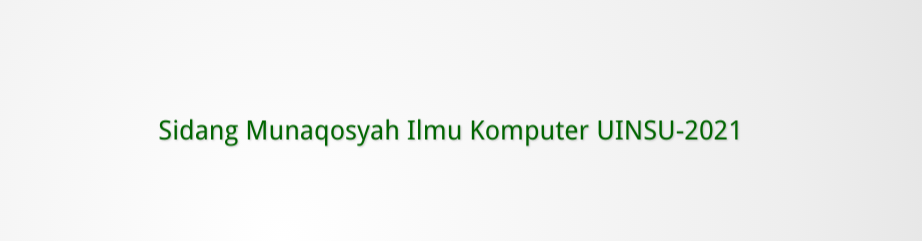
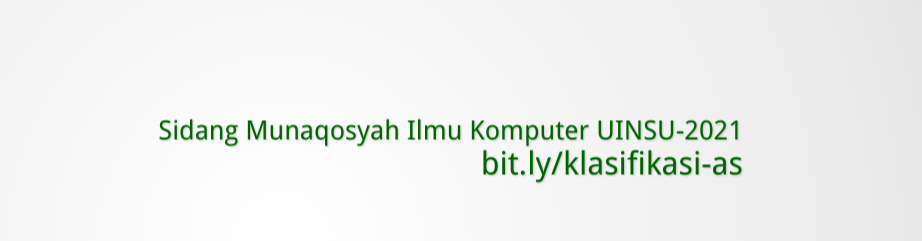
Before and after one commit to adamzvx/klasifikasi-indikasi-terorisme-naivebayes, a website: page index.html in a window 1280 px wide. Shown: the part 559-800 px from the top of the page, 358-1280 px from the left. Drawn offline with Linux system fonts and the light colour scheme.

Commit message:
hari-h fahrul, tambah linkgan

```diff
--- a/index.html
+++ b/index.html
@@ -47,6 +47,7 @@
 			</div>
 			<div class="author-sk">
 				<p>Sidang Munaqosyah Ilmu Komputer UINSU-2021</p>
+				<p style="font-size: larger;">bit.ly/klasifikasi-as</p>
 				<!-- <p>Allaah Ada Tanpa Tempat</p> -->
 			</div>
 			<div class="event_logo">
@@ -1237,6 +1238,8 @@
 			</div>
 			<div class="section-image">
 				<center><img src="img/gifs/thank_you.gif" alt="Thank you" class="img_back fixed_height" /></center>
+				<p style="font-size: x-large;">bit.ly/klasifikasi-as</p>
+				<cent
 			</div>
 		</div>
 
```
